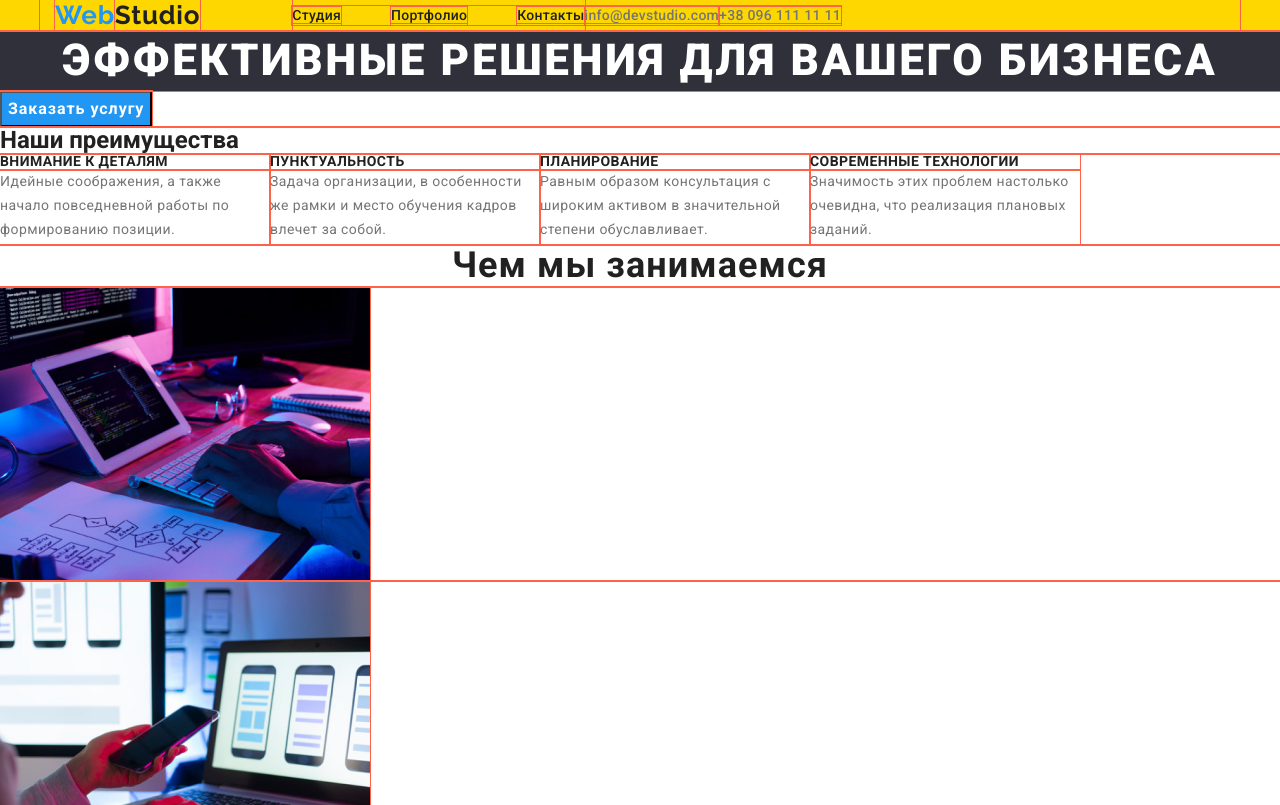
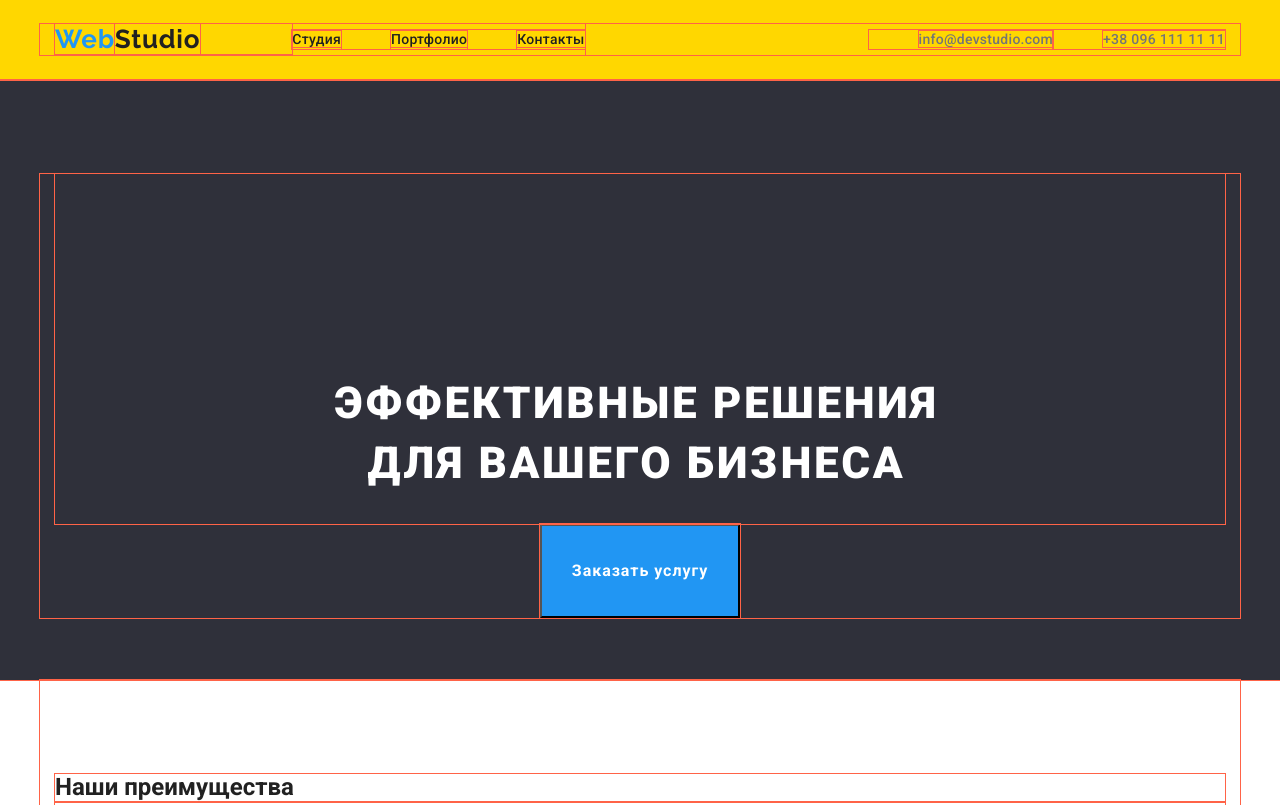
Before and after one commit to Skyhor/goit-markup-hw-03, a plain HTML site: page index.html in a window 1280 px wide. Shown: the top 805 px of the page. Drawn offline with nearby package versions, Linux system fonts and the light colour scheme.

Commit message:
About=us

```diff
--- a/css/style.css
+++ b/css/style.css
@@ -62,6 +62,10 @@ list-style: none;
 .test {
     background-color: gold;
 }
+.head-link{
+    padding-top: 24px;
+    padding-bottom: 25px;
+}
 .container {
     width: 1200px;
     margin-left: auto;
@@ -71,17 +75,14 @@ list-style: none;
 }
 .head-link-container{
     display: flex;
-    align-items: center;
+        align-items: center;
+justify-content:space-between;
 }
 .navigation{
     display: flex;
     align-items: center;
 }
 
-.logo-style {
-    display: inline-block;
-    margin-right: 0;
-}
 .logo-link {
     font-family: 'Raleway', sans-serif;
     font-weight: 700;
@@ -122,7 +123,6 @@ list-style: none;
 }
 .wrapper-adres{
     display: flex;
-    justify-content: flex-end;
 }
 
 .header-contact{
@@ -131,6 +131,11 @@ list-style: none;
         line-height: 1.14;
         letter-spacing: 0.02em;
         color: var(--contact-color)
+
+}
+.header-contact{
+    margin-left: 50px;
+
 }
 
 .header-contact:hover,
@@ -156,21 +161,28 @@ list-style: none;
     color: var(--white-color);
 }
 /* =========Header2 */
-/* =========Main=========== */
+/* =========Hero=========== */
+
+.hero{
+    height: 600px;
+    background-color: #2F303A;
+}
+
 .hero-title{
+   padding: 200px 232px 30px 225px;
         font-weight: 900;
         font-size: 44px;
         line-height: 1.36;
         text-align: center;
         letter-spacing: 0.06em;
         text-transform: uppercase;
-        background-color: #2F303A;
         color: var(--white-color);
 
 }
 .hero-button{
-    display: flex;
-    justify-content: center;
+    min-width: 200px;
+    min-height: 50px;
+    padding: 30px ;
         font-weight: 700;
         font-size: 16px;
         line-height: 1.87;
@@ -181,6 +193,10 @@ list-style: none;
         background-color: var(--accent-color);
         color:var(--white-color);
 
+}
+.hero-button{
+margin-left: auto;
+margin-right: auto;
 }
 
 .hero-button:hover,
@@ -195,6 +211,12 @@ list-style: none;
 .advant-text{
     display: flex;
     flex-direction: row;
+padding-top: 94px;
+padding-bottom: 94px;
+}
+
+.hero-text{
+    padding-right: 30px;
 }
 
 .main-advant{
@@ -211,23 +233,44 @@ list-style: none;
         color: var(--contact-color)
 
 }
+
+/* ===========Hero */
+/* =========About us========= */
+section{
+padding-top: 94px;
+    padding-bottom: 50px;
+}
 .about-us-title{
+
         font-weight: 700;
         font-size: 36px;
         line-height: 1.16;
         text-align: center;
         letter-spacing: 0.03em;
 }
+.about-us{
+    padding-bottom: 94px;
+}
 .about-us-photo{
     display: flex;
 flex-direction: row;
 }
+/* =========About-us */
+/* ========Our-team========== */
+.team{
+    background-color: #F5F4FA;
+}
 .team-title{
+   padding-top: 94px;
+   padding-bottom: 50px;
         font-weight: 700;
         font-size: 36px;
         line-height: 1.16;
         text-align: center;
         letter-spacing: 0.03em;
+}
+.team-list{
+    padding-bottom: 94px;
 }
 .team-photo{
     display: flex;
@@ -247,7 +290,7 @@ flex-direction: row;
         letter-spacing: 0.03em;
         color: var(--contact-color)
 }
-/* =========Main */
+/* =========Our Team */
 /* ===========Main-2========= */
 .content-title{
         font-weight: 700;
--- a/index.html
+++ b/index.html
@@ -44,7 +44,7 @@
             </li>
           </ul>
         </nav>
-        <ul class="list header-info wrapper-adres">
+        <ul class="list wrapper-adres">
           <li>
             <a
               href="mailto:info@devstudio.com"
@@ -64,13 +64,15 @@
       </div>
     </header>
     <!-- Hero -->
-    <main class="content">
-      <section class="list hero-section">
-        <h1 class="hero-title">Эффективные решения для вашего бизнеса</h1>
+    <main>
+      <section class="list hero-section main-container hero">
+        <div class="container">
+          <h1 class="hero-title">Эффективные решения для вашего бизнеса</h1>
         <button type="button" class="hero-button">Заказать услугу</button>
+        </div>
       </section>
 
-      <section class="advant">
+      <section class="container advant">
         <h2 class="list advant-title">Наши преимущества</h2>
         <ul class="list advant-text">
           <li class="hero-text">
@@ -103,11 +105,12 @@
           </li>
         </ul>
       </section>
+<!-- =========About-us=========== -->
+      <section class="about-us-section section">
+        <div class="container">
+            <h2 class="about-us-title">Чем мы занимаемся</h2>
 
-      <section class="about-us">
-        <h2 class="about-us-title">Чем мы занимаемся</h2>
-
-        <ul class="list">
+        <ul class="list about-us ">
           <li class="about-us-photo">
             <img src="./img/img.jpg" width="370" height="294" alt=" Идея" />
           </li>
@@ -128,11 +131,13 @@
             />
           </li>
         </ul>
+        </div>
       </section>
-
+<!-- ============Our Team======== -->
       <section class="team">
-        <h2 class="team-title">Наша команда</h2>
-        <ul class="list">
+        <div class="container">
+          <h2 class="team-title">Наша команда</h2>
+        <ul class="list team-list">
           <li class="team-photo">
             <img
               src="./img/img(3).jpg"
@@ -174,6 +179,7 @@
             <p class="about-team">UI Designer</p>
           </li>
         </ul>
+        </div>
       </section>
     </main>
     <!-- Footer -->
```
